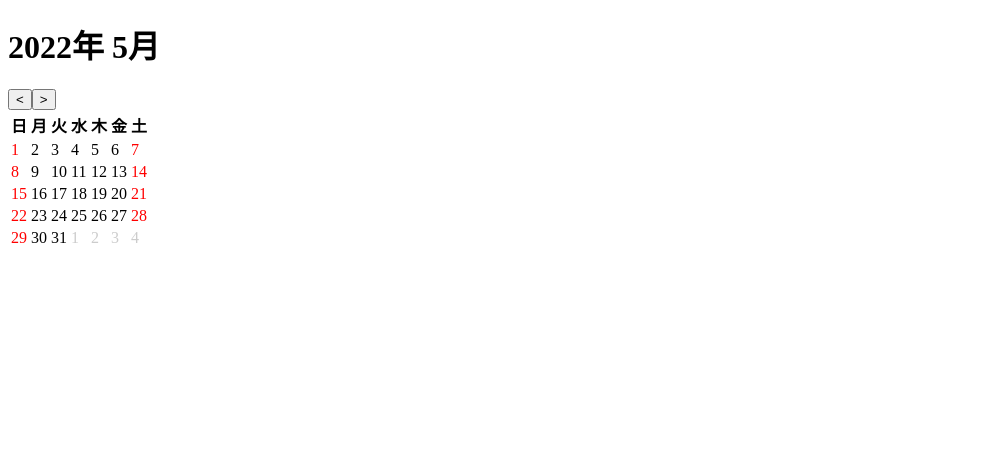
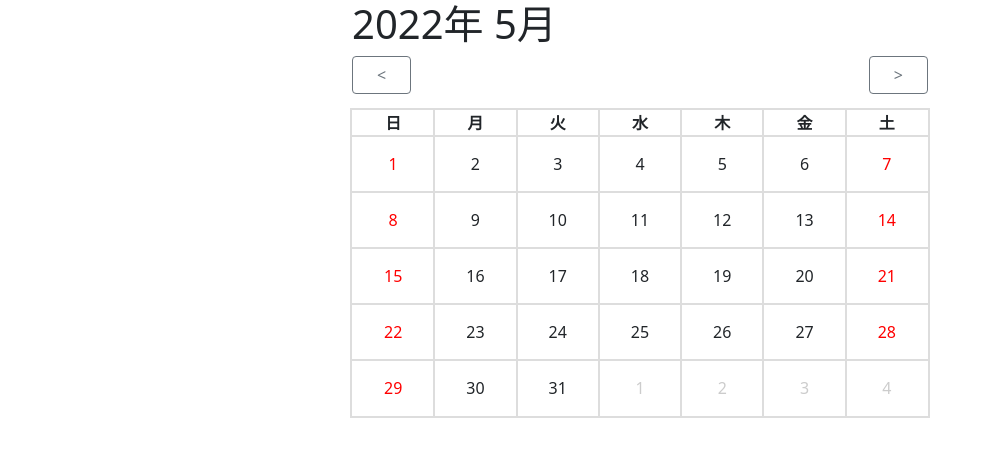
Before and after one commit to chiharakenta/schedule-text-generator, a React (Create React App) app: page / in a window 1280 px wide. Shown: the top 456 px of the page, without its empty margins (0-985 px from the left). Built offline with nearby package versions, Linux system fonts and the light colour scheme.

Commit message:
style: calendar css

```diff
--- /dev/null
+++ b/craco.config.js
@@ -0,0 +1,6 @@
+module.exports = {
+  babel: {
+    presets: [['@babel/preset-react', { runtime: 'automatic', importSource: '@emotion/react' }]],
+    plugins: ['@emotion/babel-plugin']
+  }
+};
--- a/src/App.tsx
+++ b/src/App.tsx
@@ -1,4 +1,6 @@
 import React, { useState } from 'react';
+import 'bootstrap/dist/css/bootstrap.min.css';
+
 import Calendar from './components/Calendar';
 import getCalendarMonth from './functions/getCalendarMonth';
 
--- a/src/components/Calendar.tsx
+++ b/src/components/Calendar.tsx
@@ -1,4 +1,6 @@
 import React from 'react';
+import { Button, Container } from 'react-bootstrap';
+import { css } from '@emotion/react';
 import { CalendarMonth } from '../types/CalendarMonth';
 import Week from './Week';
 
@@ -12,36 +14,62 @@ const Calendar: React.FC<Props> = (props) => {
   const { calendar, getNextCalendar, getPrevCalendar } = props;
   const weekKey = `${String(calendar.year)}-${String(calendar.month)}-`;
 
+  const style = {
+    container: {
+      marginRight: 'auto',
+      marginLeft: 'auto',
+      maxWidth: '600px'
+    },
+    buttonWrapper: css({
+      display: 'flex',
+      justifyContent: 'space-between',
+      paddingBottom: '1rem'
+    }),
+    button: css({
+      paddingLeft: '1.5rem',
+      paddingRight: '1.5rem'
+    }),
+    table: css({
+      width: '100%',
+      textAlign: 'center',
+      outline: '2px solid #ddd',
+      borderCollapse: 'collapse'
+    }),
+    tableHeading: css({
+      outline: '1px solid #dddddd'
+    })
+  };
+
   return (
-    <div id="calendar">
+    <Container id="calendar" css={style.container}>
       <h1>
         {calendar.year}年 {calendar.month + 1}月
       </h1>
-      <div className="next-prev-button">
-        <button type="button" onClick={getPrevCalendar}>
+      <div css={style.buttonWrapper}>
+        <Button variant="outline-secondary" css={style.button} type="button" onClick={getPrevCalendar}>
           &lt;
-        </button>
-        <button type="button" onClick={getNextCalendar}>
+        </Button>
+        <Button variant="outline-secondary" css={style.button} type="button" onClick={getNextCalendar}>
           &gt;
-        </button>
+        </Button>
       </div>
-      <table>
+      <table css={style.table}>
         <tbody>
           <tr>
-            <th>日</th>
-            <th>月</th>
-            <th>火</th>
-            <th>水</th>
-            <th>木</th>
-            <th>金</th>
-            <th>土</th>
+            <th css={style.tableHeading}>日</th>
+            <th css={style.tableHeading}>月</th>
+            <th css={style.tableHeading}>火</th>
+            <th css={style.tableHeading}>水</th>
+            <th css={style.tableHeading}>木</th>
+            <th css={style.tableHeading}>金</th>
+            <th css={style.tableHeading}>土</th>
           </tr>
           {calendar.weeks.map((week, index) => (
             <Week key={weekKey + String(index)} week={week} />
           ))}
         </tbody>
       </table>
-    </div>
+    </Container>
   );
 };
 
--- a/src/components/Date.tsx
+++ b/src/components/Date.tsx
@@ -1,14 +1,25 @@
 import React from 'react';
+import { css } from '@emotion/react';
 import { CalendarDate } from '../types/CalendarMonth';
 
 const Date: React.FC<{ date: CalendarDate }> = (props) => {
   const { date } = props;
   const style = {
-    color: getColor(date.disabled, date.isHoliday)
+    base: css({
+      color: getColor(date.disabled, date.isHoliday),
+      cursor: 'pointer',
+      outline: '1px solid #dddddd',
+      paddingTop: '1rem',
+      paddingBottom: '1rem'
+    }),
+    activeDate: css({
+      backgroundColor: '#D65E72',
+      color: '#fff'
+    })
   };
 
   return (
-    <td style={style} key={date.date.getTime()}>
+    <td css={[style.base, date.active ? style.activeDate : '']} key={date.date.getTime()}>
       {date.date.getDate()}
     </td>
   );
--- a/tsconfig.json
+++ b/tsconfig.json
@@ -18,7 +18,8 @@
     "resolveJsonModule": true,
     "isolatedModules": true,
     "noEmit": true,
-    "jsx": "react-jsx"
+    "jsx": "react-jsx",
+    "jsxImportSource": "@emotion/react"
   },
   "include": [
     "src"
```
Also changed, not shown: package.json (+10 -3 lines), 1 other file (tests, documents, lock files or other folders).
